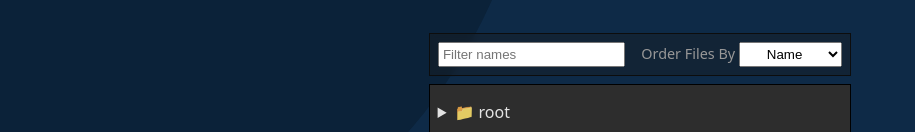
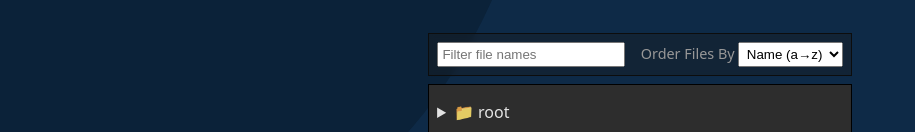
Before and after one commit to carlmunn/demo-brighthr-folder-files, a React (Vite) app: page / in a window 1280 px wide. Shown: the part 250-382 px from the top of the page, without its empty margins (0-915 px from the left). Built offline with nearby package versions, Linux system fonts and the light colour scheme.

Commit message:
UI: Better filter/ordering labels

```diff
--- a/src/components/ListOptions.tsx
+++ b/src/components/ListOptions.tsx
@@ -19,7 +19,7 @@ const ListOptions = function(props: {onChange: (opts: any)=>void }){
           onChange={ (evt) => { setfilterName(evt.target.value) } }
           name='filter-name'
           type="text"
-          placeholder="Filter names"
+          placeholder="Filter file names"
           tabIndex={1}
         />
       </section>
@@ -31,7 +31,7 @@ const ListOptions = function(props: {onChange: (opts: any)=>void }){
                 name='order-by'
                 onChange={ (evt) => { setOrderBy(evt.target.value) } }
                 tabIndex={2}>
-          <option value="name">Name</option>
+          <option value="name">Name (a→z)</option>
           <option value="added">Newest First</option>
         </select>
       </section>
```
